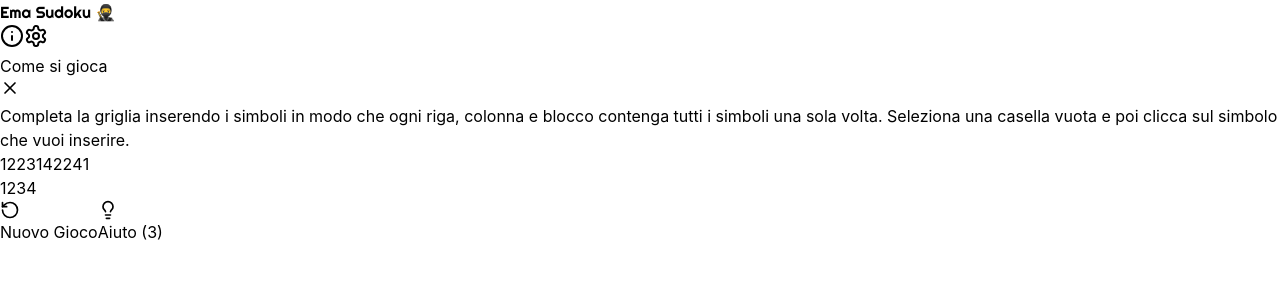
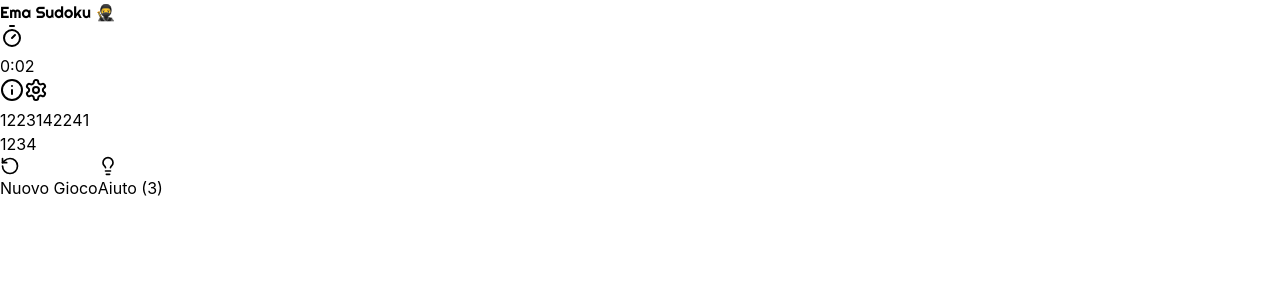
Before and after one commit to sigfreedo/ema-sudoku, a React (Vite) app: page / in a window 1280 px wide. Both pictures are taken after a click on the button 12 px from the left and 36 px from the top of the page. Shown: the top 300 px of the page. Built offline with nearby package versions, Linux system fonts and the light colour scheme.

Commit message:
Fix: sistemato spessore linee delle griglie, aggiunto timer e input numeri da tastiera

```diff
--- a/src/App.jsx
+++ b/src/App.jsx
@@ -1,5 +1,5 @@
 import React, { useState, useEffect } from 'react';
-import { Settings, RotateCcw, Lightbulb, Trophy, Info, X } from 'lucide-react';
+import { Settings, RotateCcw, Lightbulb, Trophy, Info, X, Timer } from 'lucide-react';
 
 const EmaSudoku = () => {
   // Configurazione
@@ -409,6 +409,8 @@ const EmaSudoku = () => {
   const [errors, setErrors] = useState([]);
   const [completed, setCompleted] = useState(false);
   const [hints, setHints] = useState(3);
+  const [timerActive, setTimerActive] = useState(false);
+  const [seconds, setSeconds] = useState(0);
 
   // Ricarica gioco quando cambiano impostazioni
   useEffect(() => {
@@ -430,9 +432,36 @@ const EmaSudoku = () => {
       );
       if (isCorrect && !completed) {
         setCompleted(true);
+        setTimerActive(false);
       }
     }
   }, [board, game.solution, completed]);
+
+  // Timer
+  useEffect(() => {
+    let interval;
+    if (timerActive && !completed) {
+      interval = setInterval(() => {
+        setSeconds(s => s + 1);
+      }, 1000);
+    }
+    return () => clearInterval(interval);
+  }, [timerActive, completed]);
+
+  // Input da tastiera (solo per tema numerico)
+  useEffect(() => {
+    const handleKeyPress = (e) => {
+      if (!selected || completed || symbolSet !== 'numbers') return;
+
+      const num = parseInt(e.key);
+      if (num >= 1 && num <= gridSize) {
+        handleSymbolClick(num - 1);
+      }
+    };
+
+    window.addEventListener('keydown', handleKeyPress);
+    return () => window.removeEventListener('keydown', handleKeyPress);
+  }, [selected, completed, symbolSet, gridSize]);
 
   const handleCellClick = (row, col) => {
     if (game.puzzle[row][col] === 0) {
@@ -463,6 +492,8 @@ const EmaSudoku = () => {
     setErrors([]);
     setCompleted(false);
     setHints(3);
+    setTimerActive(false);
+    setSeconds(0);
   };
 
   const handleHint = () => {
@@ -475,22 +506,41 @@ const EmaSudoku = () => {
     }
   };
 
+  const formatTime = (secs) => {
+    const mins = Math.floor(secs / 60);
+    const remainingSecs = secs % 60;
+    return `${mins}:${remainingSecs.toString().padStart(2, '0')}`;
+  };
+
   const getSymbol = (num) => {
     if (num === 0) return '';
     return symbolSets[symbolSet][gridSize][num - 1];
   };
 
-  const getBlockBorder = (row, col) => {
+  const getCellBorderClasses = (row, col) => {
     const blockRows = gridSize === 4 ? 2 : gridSize === 6 ? 2 : 3;
     const blockCols = gridSize === 4 ? 2 : gridSize === 6 ? 3 : 3;
 
     const currentStyle = colorStyles[currentColorStyle][darkMode ? 'dark' : 'light'];
     let classes = '';
 
-    if (col % blockCols === 0 && col !== 0) classes += `border-l-2 ${currentStyle.block} `;
-    if (row % blockRows === 0 && row !== 0) classes += `border-t-2 ${currentStyle.block} `;
+    // Bordi sottili di default (destra e basso)
+    if (col < gridSize - 1) classes += `border-r ${currentStyle.cell} `;
+    if (row < gridSize - 1) classes += `border-b ${currentStyle.cell} `;
+
+    // Bordi medi per i blocchi (sovrascrivono quelli sottili)
+    if (col < gridSize - 1 && (col + 1) % blockCols === 0) {
+      classes += `border-r-2 ${currentStyle.block} `;
+    }
+    if (row < gridSize - 1 && (row + 1) % blockRows === 0) {
+      classes += `border-b-2 ${currentStyle.block} `;
+    }
 
     return classes;
+  };
+
+  const getBlockBorder = (row, col) => {
+    return ''; // Non più necessario
   };
 
   const currentStyle = colorStyles[currentColorStyle][darkMode ? 'dark' : 'light'];
@@ -508,7 +558,21 @@ const EmaSudoku = () => {
           <h1 className="text-5xl font-black tracking-tight flex items-center gap-3" style={{ fontFamily: '"Righteous", sans-serif' }}>
             Ema Sudoku 🥷
           </h1>
-          <div className="flex gap-2">
+          <div className="flex gap-2 items-center">
+            <button
+              onClick={() => setTimerActive(!timerActive)}
+              className={`p-2 rounded-lg border ${borderColor} ${hoverBg} transition-colors ${
+                timerActive ? (darkMode ? 'bg-blue-900 border-blue-500' : 'bg-blue-100 border-blue-500') : cardBg
+              }`}
+              title={timerActive ? "Ferma timer" : "Avvia timer"}
+            >
+              <Timer size={24} />
+            </button>
+            {timerActive && (
+              <div className={`px-3 py-1 rounded-lg ${cardBg} border ${borderColor} font-mono font-bold`}>
+                {formatTime(seconds)}
+              </div>
+            )}
             <button
               onClick={() => setShowInfo(!showInfo)}
               className={`p-2 rounded-lg ${cardBg} border ${borderColor} ${hoverBg} transition-colors`}
@@ -537,6 +601,11 @@ const EmaSudoku = () => {
             <p className="text-sm opacity-90">
               Completa la griglia inserendo i simboli in modo che ogni riga, colonna e blocco contenga tutti i simboli una sola volta.
               Seleziona una casella vuota e poi clicca sul simbolo che vuoi inserire.
+              {symbolSet === 'numbers' && (
+                <span className="block mt-2 font-semibold">
+                  💡 Suggerimento: Con il tema Numerico puoi usare la tastiera per inserire i numeri più velocemente!
+                </span>
+              )}
             </p>
           </div>
         )}
@@ -654,12 +723,11 @@ const EmaSudoku = () => {
                       disabled={isFixed || completed}
                       className={`
                         aspect-square flex items-center justify-center
-                        border ${currentStyle.cell}
+                        ${getCellBorderClasses(rowIndex, colIndex)}
                         ${isFixed ? currentStyle.fixedBg : currentStyle.cellBg}
                         ${!isFixed && !completed ? 'hover:opacity-80 cursor-pointer' : 'cursor-default'}
                         ${isSelected ? `ring-4 ring-inset ${currentStyle.selected}` : ''}
                         ${isError ? 'animate-shake bg-red-200 dark:bg-red-900' : ''}
-                        ${getBlockBorder(rowIndex, colIndex)}
                         transition-all duration-150
                         ${gridSize === 9 ? 'text-2xl sm:text-4xl' : gridSize === 6 ? 'text-3xl sm:text-5xl' : 'text-4xl sm:text-6xl'}
                         font-bold
```
